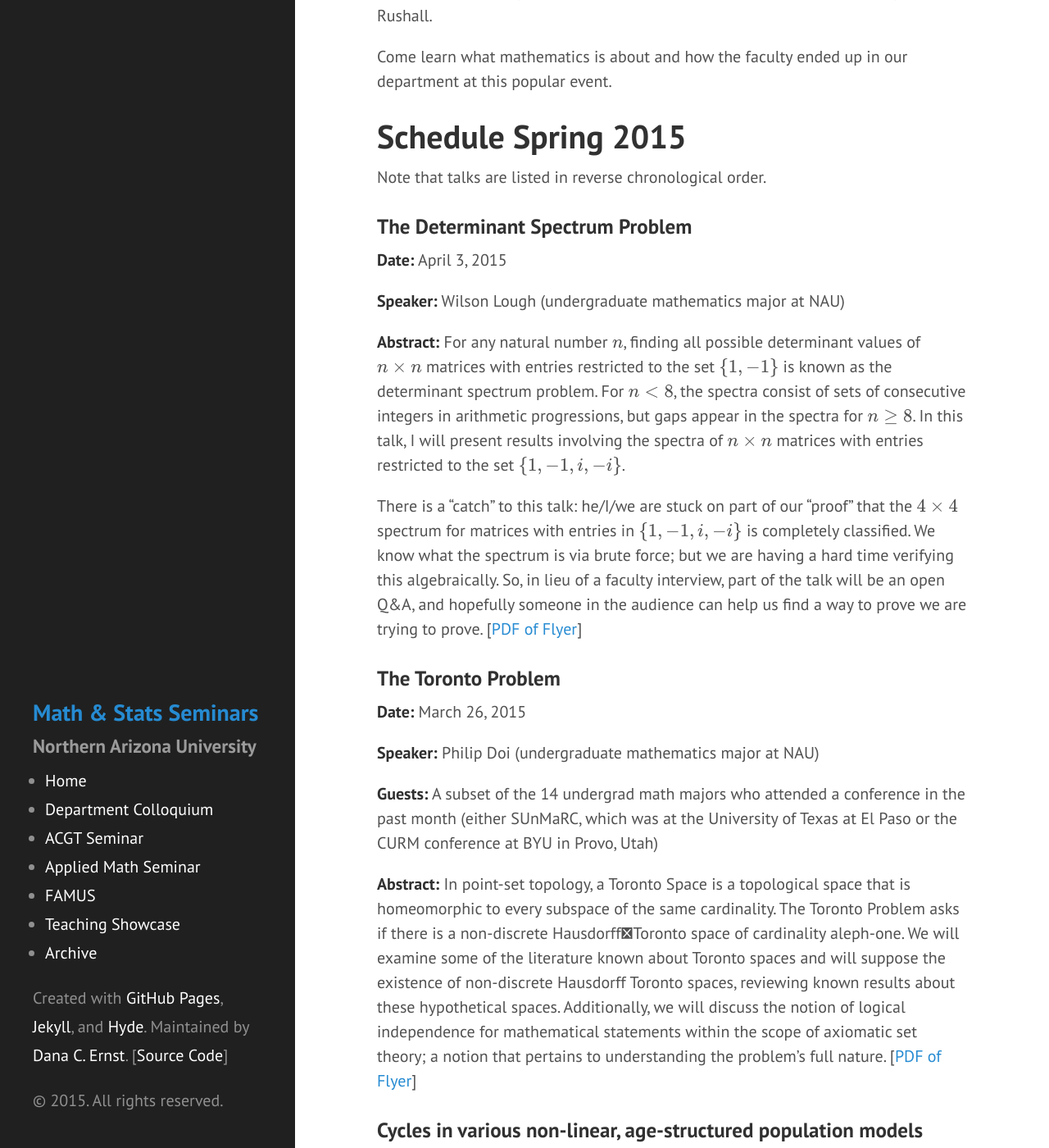
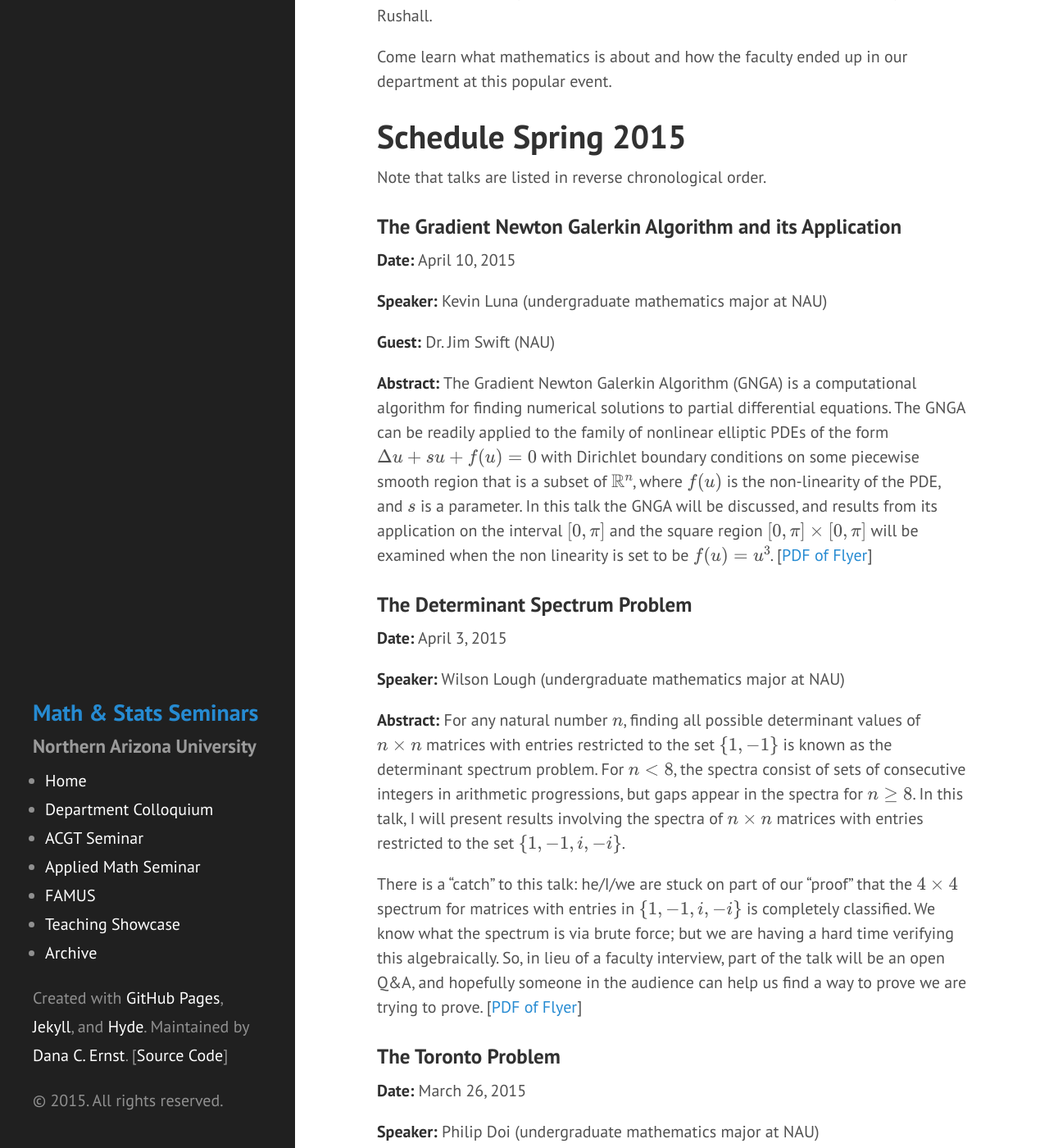
Before and after one commit to NAUMathStat/seminars, a Jekyll site: the page built from famusSpring2015.md, in a window 1280 px wide and 1400 px high, scrolled down 436 px. Shown: the whole window at 82% size. Built offline with Jekyll 4.4.1, drawn with Linux system fonts in a browser that asks for light colours; Markdown is read by kramdown in place of the engine named in the settings; formulas are drawn with MathJax 3; some of the changed text lies outside the part shown.

Commit message:
Updates to FAMUS

```diff
--- a/famusSpring2015.md
+++ b/famusSpring2015.md
@@ -11,6 +11,16 @@ Come learn what mathematics is about and how the faculty ended up in our departm
 
 Note that talks are listed in reverse chronological order.
 
+### The Gradient Newton Galerkin Algorithm and its Application ###
+
+**Date:** April 10, 2015
+
+**Speaker:** Kevin Luna (undergraduate mathematics major at NAU)
+
+**Guest:** Dr. Jim Swift (NAU)
+
+**Abstract:** The Gradient Newton Galerkin Algorithm (GNGA) is a computational algorithm for finding numerical solutions to partial differential equations. The GNGA can be readily applied to the family of nonlinear elliptic PDEs of the form $\Delta u + su + f(u) = 0$ with Dirichlet boundary conditions on some piecewise smooth region that is a subset of $\mathbb{R}^n$, where $f(u)$ is the non-linearity of the PDE, and $s$ is a parameter.  In this talk the GNGA will be discussed, and results from its application on the interval $[0, \pi]$ and the square region $[0, \pi] \times [0, \pi]$ will be examined when the non linearity is set to be $f(u) = u^3$.   [[PDF of Flyer]({{ site.baseurl }}/famus_files/FAMUS15-04-10.pdf)]
+
 ### The Determinant Spectrum Problem ###
 
 **Date:** April 3, 2015
@@ -20,7 +30,6 @@ Note that talks are listed in reverse chronological order.
 **Abstract:** For any natural number $n$, finding all possible determinant values of $n\times n$ matrices with entries restricted to the set $\\{1, -1\\}$ is known as the determinant spectrum problem. For $n < 8$, the spectra consist of sets of consecutive integers in arithmetic progressions, but gaps appear in the spectra for $n\geq 8$. In this talk, I will present results involving the spectra of $n\times n$ matrices with entries restricted to the set $\\{1, -1, i, -i\\}$.
 
 There is a "catch" to this talk: he/I/we are stuck on part of our "proof" that the $4\times 4$ spectrum for matrices with entries in $\\{1, -1, i, -i\\}$ is completely classified.  We know what the spectrum is via brute force; but we are having a hard time verifying this algebraically.  So, in lieu of a faculty interview, part of the talk will be an open Q&A, and hopefully someone in the audience can help us find a way to prove we are trying to prove.   [[PDF of Flyer]({{ site.baseurl }}/famus_files/FAMUS15-04-03.pdf)]
-
 
 ### The Toronto Problem ###
 
@@ -38,7 +47,7 @@ There is a "catch" to this talk: he/I/we are stuck on part of our "proof" that t
 
 **Speaker:** Mel Theobald (undergraduate mathematics major at NAU)
 
-**Guest:** Terry Blows (NAU)
+**Guest:** Dr. Terry Blows (NAU)
 
 **Abstract:** We consider $N$-dimensional, age-structured models of the normally 1-dimensional Beverton-Holt, Ricker, and Pennycuick population models. Our particular interest is in the impossibility of certain $p$-cycles in models of corresponding dimension.  [[PDF of Flyer]({{ site.baseurl }}/famus_files/FAMUS15-03-06.pdf)]
 
@@ -66,7 +75,7 @@ There is a "catch" to this talk: he/I/we are stuck on part of our "proof" that t
 
 **Speaker:** [Dana C. Ernst](http://danaernst.com) (NAU)
 
-**Guest:** Roy St. Laurent (NAU)
+**Guest:** Dr. Roy St. Laurent (NAU)
 
 **Abstract:** In the 1930s, the famous Hungarian mathematician, Paul Erdős, thought that for any infinite $\pm1$-sequence, it would always be possible to find a finite subsequence consisting of every $n$th term up to some point summing to a number larger than any you choose. But Erdős could not prove his conjecture, which he referred to as the "discrepancy problem." About a year ago, Lisitsa and Konev published a proof that is a significant step towards proving Erdős' problem.  Their computer-assisted proof resulted in headlines such as "Wikipedia-size maths proof too big for humans to check" because their proof is as large as the entire content of Wikipedia, making it unlikely that it will ever be checked by a human being. In this episode of FAMUS, we will tinker with Erdős’ puzzle and attempt to wrap our heads around its difficulty. [[PDF of Flyer]({{ site.baseurl }}/famus_files/FAMUS15-02-13.pdf)] [[Slides](https://speakerdeck.com/dcernst/one-step-forward-one-step-back-a-puzzle-approach-to-erdos-discrepancy-problem)]
 
```
Also changed, not shown: 1 other file.
